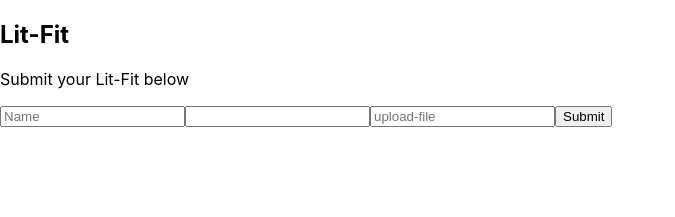
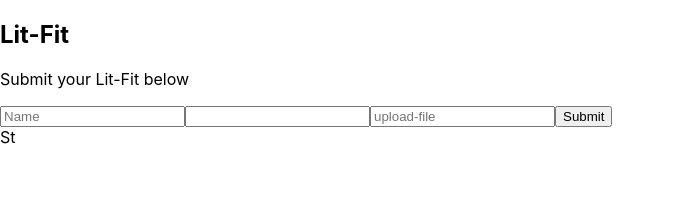
Before and after one commit to litfit/frontend, a React (Create React App) app: page / in a window 1280 px wide. Shown: the top 217 px of the page, without its empty margins (0-675 px from the left). Built offline with nearby package versions, Linux system fonts and the light colour scheme; no server answers.

Commit message:
finilizing stores

```diff
--- a/src/Stores.js
+++ b/src/Stores.js
@@ -13,7 +13,7 @@ function Stores() {
 
     return (
      <div>
-
+       St
      </div>
 
 
```
